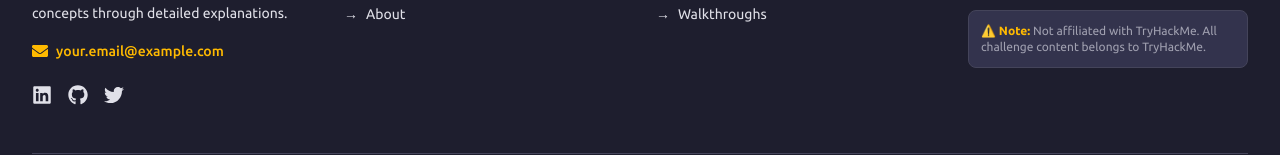
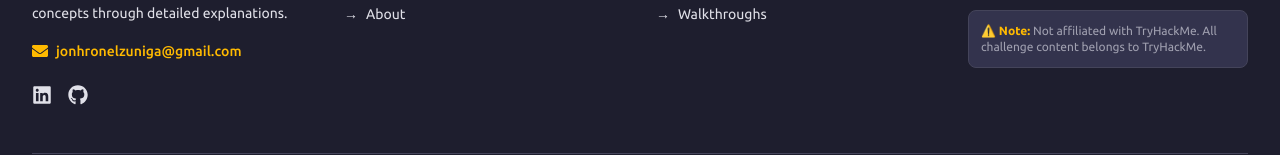
Before and after one commit to jayarzuniga/my_aoc_2025_journey, a React (Vite) app in the folder aoc-2025-walkthroughs/: page /my_aoc_2025_journey/about in a window 1280 px wide. Shown: the part 2530-2685 px from the top of the page. Built offline with nearby package versions, Linux system fonts and the light colour scheme; the HTML template or start-up script is replaced by a standard one.

Commit message:
fix some informations

```diff
--- a/aoc-2025-walkthroughs/src/components/Footer.jsx
+++ b/aoc-2025-walkthroughs/src/components/Footer.jsx
@@ -15,9 +15,8 @@ function Footer() {
   ];
 
   const socialLinks = [
-    { icon: <FaLinkedin />, href: 'https://linkedin.com/in/yourusername', label: 'LinkedIn' },
-    { icon: <FaGithub />, href: 'https://github.com/yourusername', label: 'GitHub' },
-    { icon: <FaTwitter />, href: 'https://twitter.com/yourusername', label: 'Twitter' },
+    { icon: <FaLinkedin />, href: 'https://www.linkedin.com/in/jonhzuniga', label: 'LinkedIn' },
+    { icon: <FaGithub />, href: 'https://github.com/jayarzuniga', label: 'GitHub' },
   ];
 
   return (
@@ -35,11 +34,11 @@ function Footer() {
               Learn cybersecurity concepts through detailed explanations.
             </p>
             <a
-              href="mailto:your.email@example.com"
+              href="mailto:jonhronelzuniga@gmail.com"
               className="flex items-center gap-2 text-primary hover:text-primary-light transition-colors"
             >
               <FaEnvelope />
-              <span className="text-sm font-medium">your.email@example.com</span>
+              <span className="text-sm font-medium">jonhronelzuniga@gmail.com</span>
             </a>
             <div className="flex items-center gap-4 mt-6">
               {socialLinks.map((link) => (
--- a/aoc-2025-walkthroughs/src/components/Navbar.jsx
+++ b/aoc-2025-walkthroughs/src/components/Navbar.jsx
@@ -126,7 +126,7 @@ function Navbar() {
 
           {/* Mobile External Link */}
           <a
-            href="https://tryhackme.com/christmas"
+            href="https://tryhackme.com/adventofcyber25"
             target="_blank"
             rel="noopener noreferrer"
             className="flex items-center justify-between px-4 py-3 rounded-xl text-base font-medium bg-primary/20 border border-primary/30 text-primary hover:bg-primary hover:text-background-darker transition-all duration-300"
```
